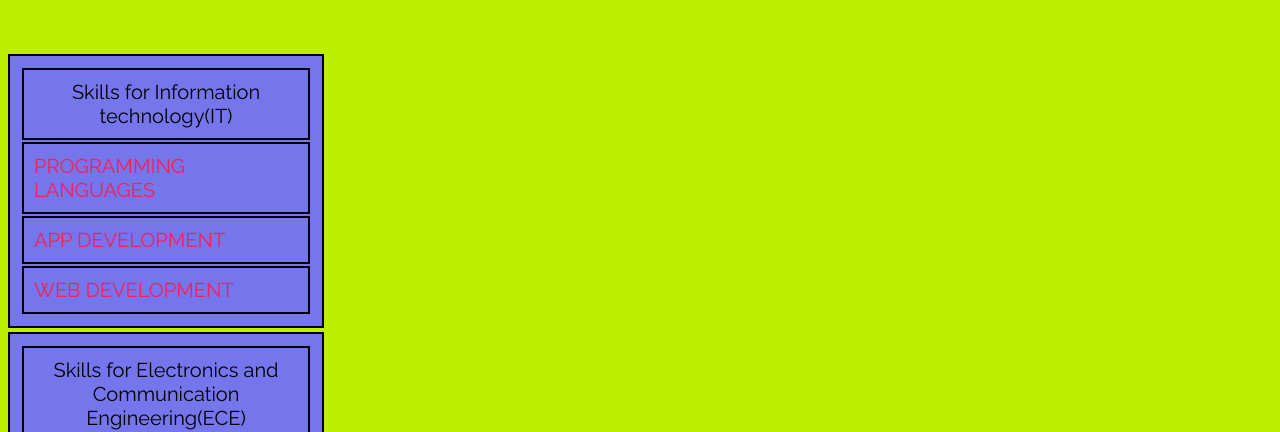
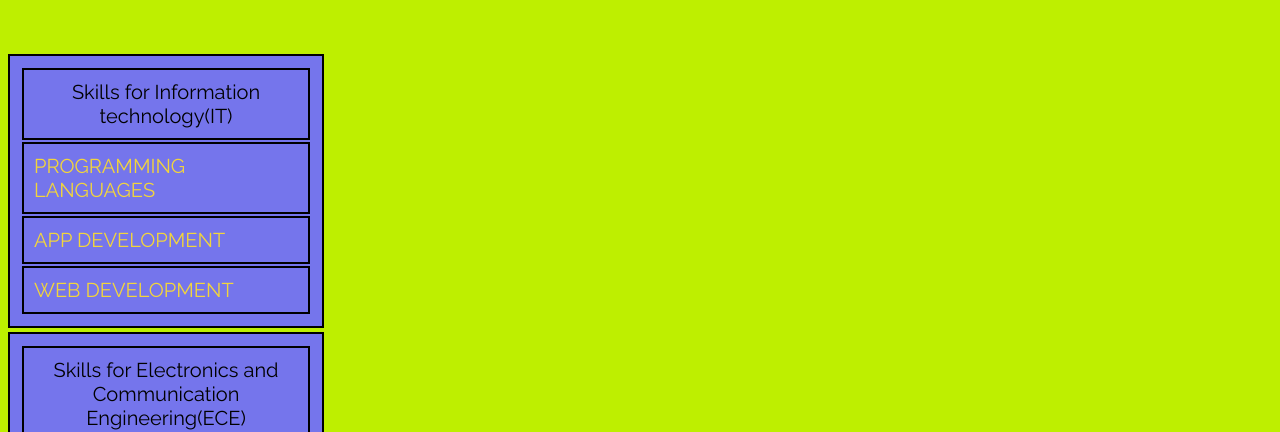
Before and after one commit to DanielSujayV/Fountain-of-Learning, a plain HTML site: page index.html in a window 1280 px wide. Shown: the part 369-801 px from the top of the page. Drawn offline with Linux system fonts and the light colour scheme.

Commit message:
Update index.html

```diff
--- a/index.html
+++ b/index.html
@@ -55,7 +55,7 @@
         }
         .site{
             text-decoration:brown;
-            color: #ff1d58;
+            color: #f2d53c;
             --pc:white;
             --pc:red;
         }
```
